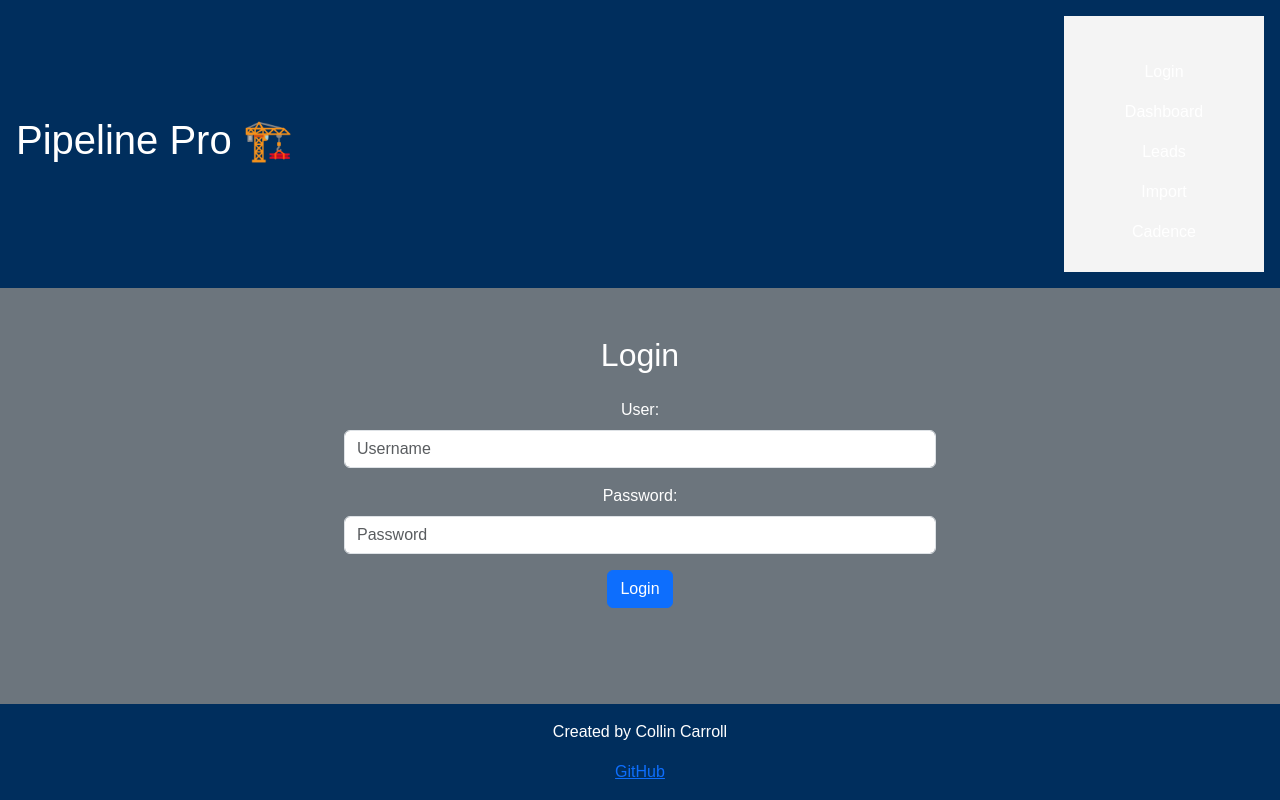
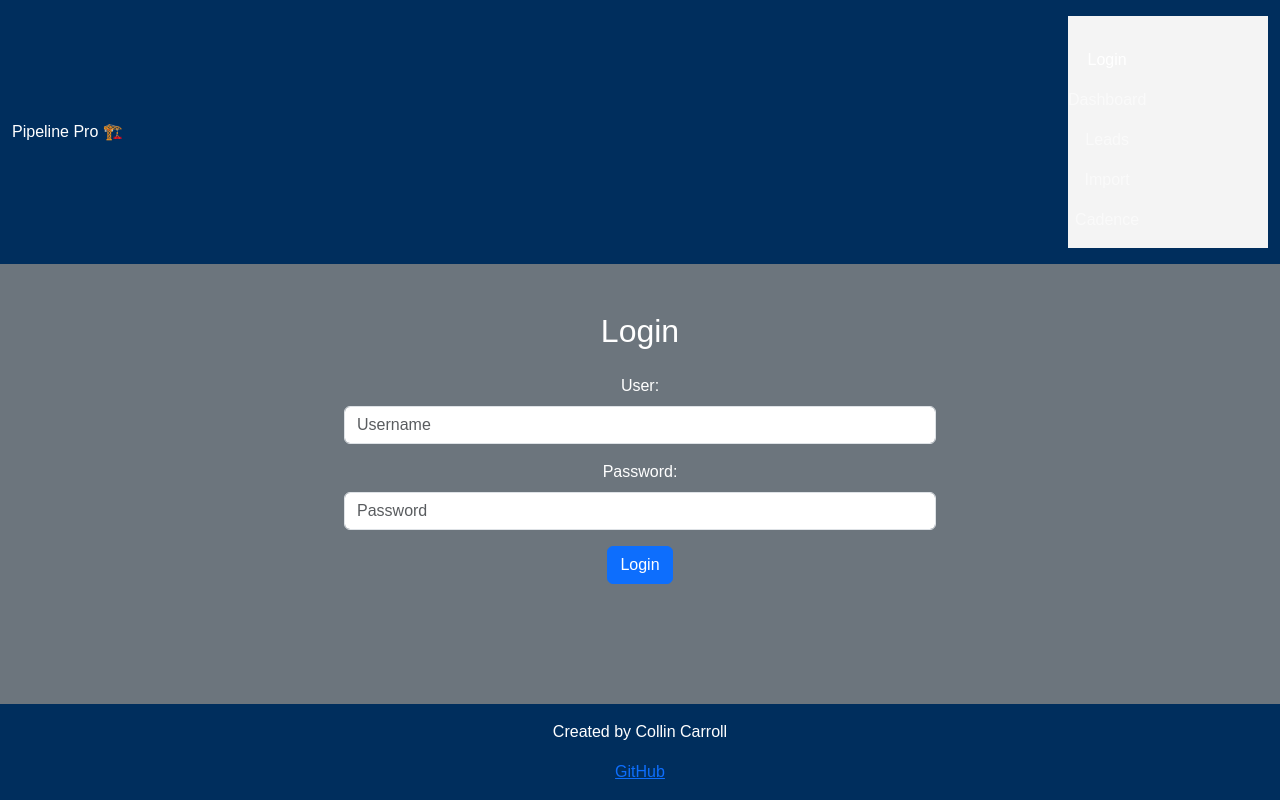
Before and after one commit to Collin-Carroll40/startup, a React (Vite) app: page / in a window 1280 px wide. Built offline with nearby package versions, Linux system fonts and the light colour scheme.

Commit message:
fixed app.jsx header

```diff
--- a/src/app.jsx
+++ b/src/app.jsx
@@ -14,24 +14,24 @@ export default function App() {
   return (
     <BrowserRouter>
       <div className='body'>
-        <header>
-          <h1>Pipeline Pro 🏗️</h1>
-          <nav>
-            <menu className='navbar-nav'>
-              <li className='nav-item'>
-                <NavLink className='nav-link' to=''>Login</NavLink>
+        <header className="container-fluid">
+        <div className="navbar-brand">Pipeline Pro 🏗️</div>
+        <nav className="navbar navbar-dark">
+            <menu className="navbar-nav">
+            <li className="nav-item">
+                <NavLink className="nav-link" to="">Login</NavLink>
             </li>
-              <li className='nav-item'>
-                <NavLink className='nav-link' to='dashboard'>Dashboard</NavLink>
+            <li className="nav-item">
+                <NavLink className="nav-link" to="dashboard">Dashboard</NavLink>
             </li>
-              <li className='nav-item'>
-                <NavLink className='nav-link' to='leads'>Leads</NavLink>
+            <li className="nav-item">
+                <NavLink className="nav-link" to="leads">Leads</NavLink>
             </li>
-              <li className='nav-item'>
-                <NavLink className='nav-link' to='import'>Import</NavLink>
+            <li className="nav-item">
+                <NavLink className="nav-link" to="import">Import</NavLink>
             </li>
-              <li className='nav-item'>
-                <NavLink className='nav-link' to='cadence'>Cadence</NavLink>
+            <li className="nav-item">
+                <NavLink className="nav-link" to="cadence">Cadence</NavLink>
             </li>
             </menu>
         </nav>
```
Lines whose indentation alone changed are shown as unchanged.
